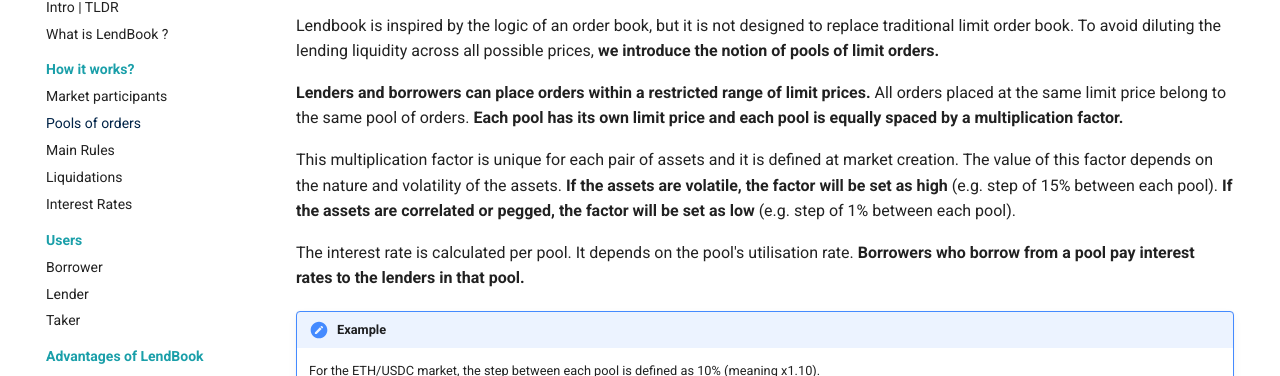
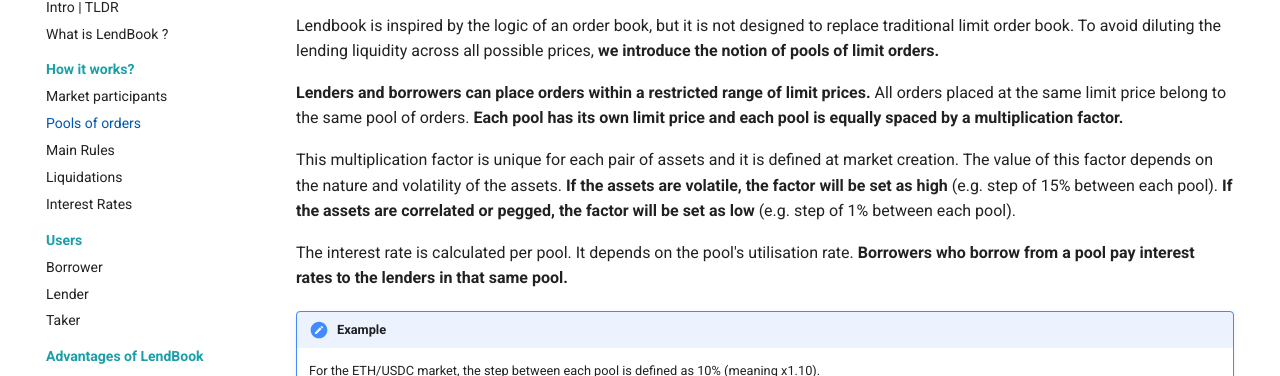
Before and after one commit to LendBook/lendbook-docs, an MkDocs documentation site: the page built from docs/how-it-works/pools-of-orders.md, in a window 1280 px wide. Shown: the part 167-543 px from the top of the page. Built offline with MkDocs 1.6.1 and Material for MkDocs 9.7.7, drawn with Linux system fonts in a browser that asks for light colours; comment, search, counter and statistics services are not loaded.

```diff
--- a/docs/how-it-works/pools-of-orders.md
+++ b/docs/how-it-works/pools-of-orders.md
@@ -4,7 +4,7 @@ Lendbook is inspired by the logic of an order book, but it is not designed to re
 
 This multiplication factor is unique for each pair of assets and it is defined at market creation. The value of this factor depends on the nature and volatility of the assets. **If the assets are volatile, the factor will be set as high** (e.g. step of 15% between each pool). **If the assets are correlated or pegged, the factor will be set as low** (e.g. step of 1% between each pool).
 
-The interest rate is calculated per pool. It depends on the pool's utilisation rate. **Borrowers who borrow from a pool pay interest rates to the lenders in that pool.**
+The interest rate is calculated per pool. It depends on the pool's utilisation rate. **Borrowers who borrow from a pool pay interest rates to the lenders in that same pool.**
 
 !!! note "Example"
     For the ETH/USDC market, the step between each pool is defined as 10% (meaning x1.10).
--- a/docs/stylesheets/extra.css
+++ b/docs/stylesheets/extra.css
@@ -1,11 +1,25 @@
-:root {
+:root,
+[data-md-color-scheme="default"] {
   --md-primary-fg-color:        #002347;
   --md-primary-fg-color--light: #003F7D;
   --md-primary-fg-color--dark:  #002347;
   --md-accent-fg-color:  #1a9fa9;
   --md-accent-fg-color--light:  #FF8E00;
   --md-accent-fg-color--dark:  #FF8E00;
+  --md-typeset-a-color: #0056b3; /* Better contrast link colors for light mode */
 }
+
+:root,
+[data-md-color-scheme="slate"] {
+  --md-primary-fg-color:        #002347;
+  --md-primary-fg-color--light: #003F7D;
+  --md-primary-fg-color--dark:  #002347;
+  --md-accent-fg-color:  #1a9fa9;
+  --md-accent-fg-color--light:  #FF8E00;
+  --md-accent-fg-color--dark:  #FF8E00;
+  --md-typeset-a-color: #89CFF0; /* Better contrast link colors for dark mode */
+}
+
 
 /* https://github.com/squidfunk/mkdocs-material/issues/4832 */
 .md-nav__link[for] {
--- a/mkdocs.yml
+++ b/mkdocs.yml
@@ -83,6 +83,8 @@ markdown_extensions:
   - pymdownx.details
   - pymdownx.superfences
   - pymdownx.mark
+  - pymdownx.caret
+  - pymdownx.tilde
   - attr_list
   - md_in_html
   - pymdownx.emoji:
```
Also changed, not shown: docs/how-it-works/rules.md (+48 -0 lines).
